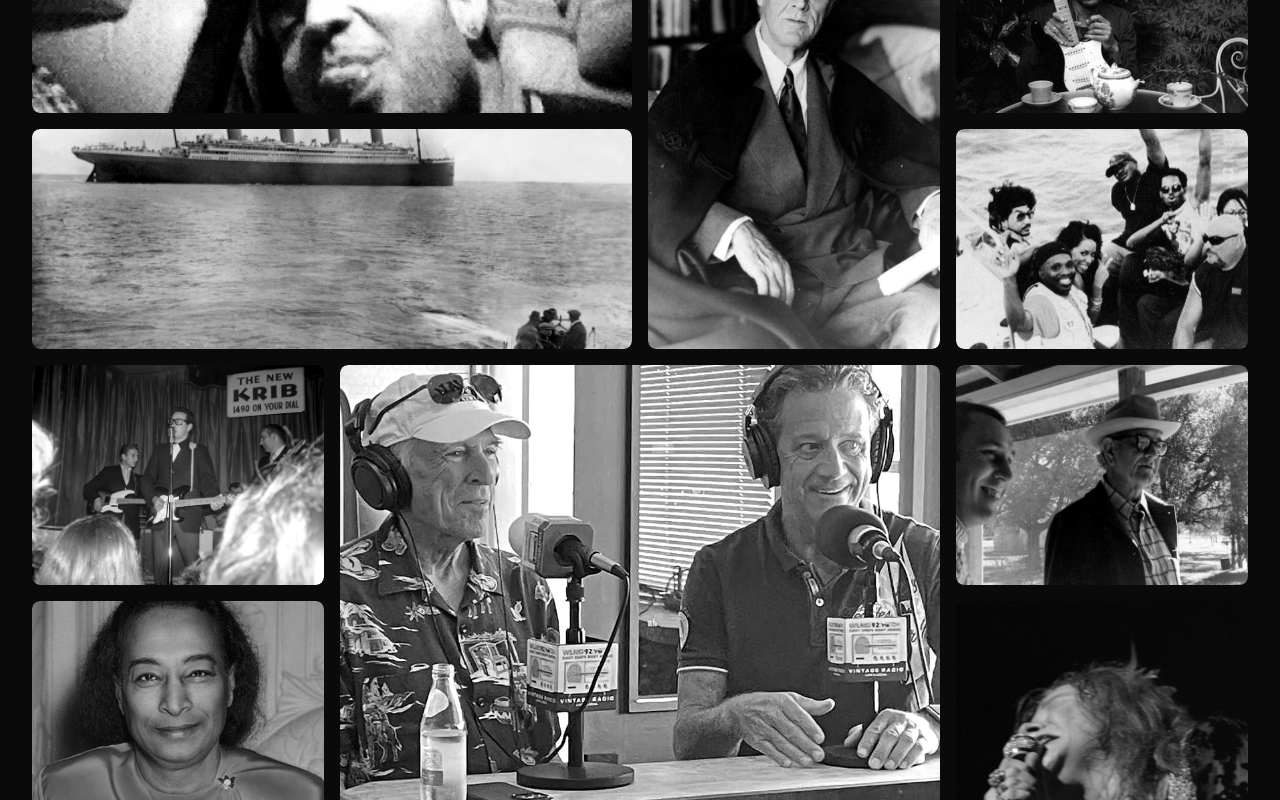
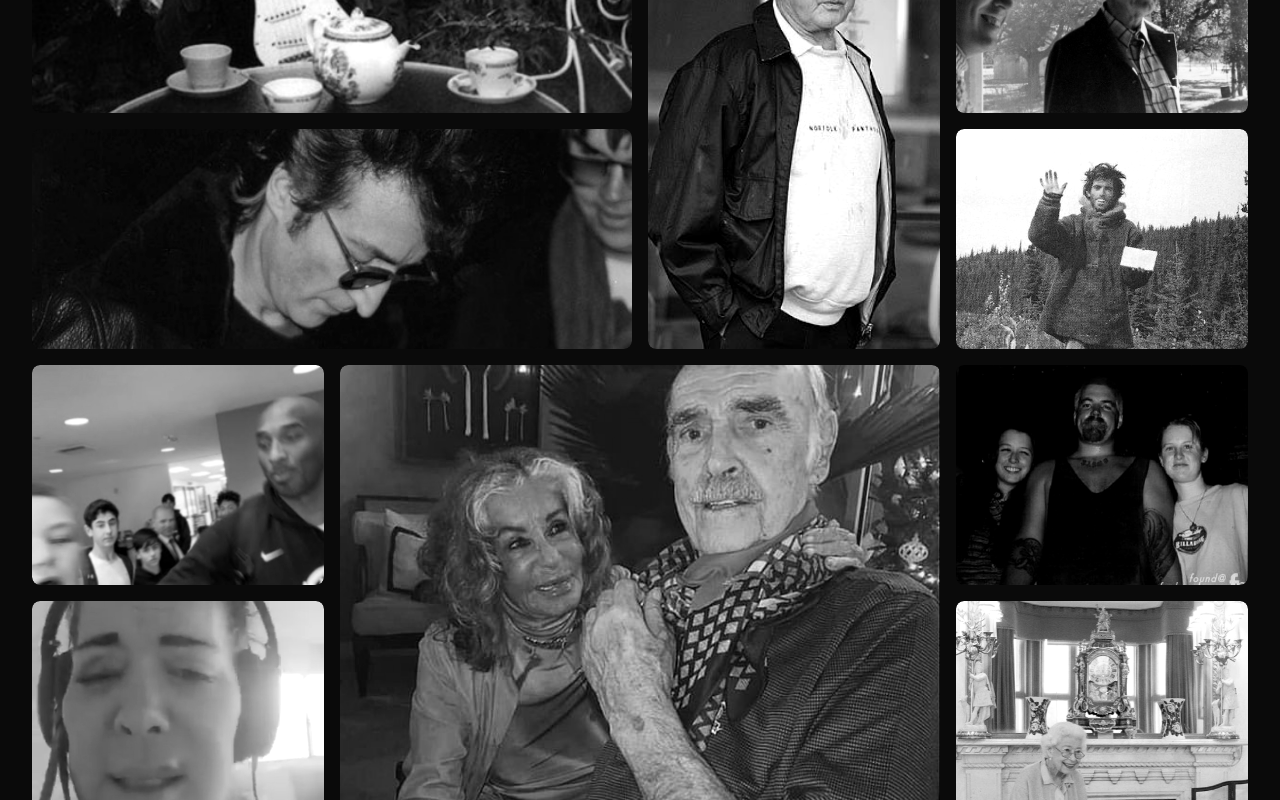
Before and after one commit to mkitzman/lastknownphoto, a Vue app: page / in a window 1280 px wide. Shown: the part 520-1320 px from the top of the page. Built offline with nearby package versions, Linux system fonts and the light colour scheme; a web font is replaced by a local one.

Commit message:
Add Phil Hartman post and fix map popup focal point cropping

```diff
--- /dev/null
+++ b/content/posts/phil-hartman.json
@@ -0,0 +1,33 @@
+{
+  "id": "phil-hartman-01",
+  "slug": "phil-hartman",
+  "name": "Phil Hartman",
+  "title": "Last known photo of Phil Hartman with his wife Brynn, taken on May 8, 1998, at a private dinner party at Chasen's Restaurant in Beverly Hills, California — just 20 days before his death.",
+  "imageUrl": "/images/phil-hartman.jpg",
+  "date": "May 8, 1998",
+  "deathDate": "May 28, 1998",
+  "age": 49,
+  "tags": [
+    "actor",
+    "comedian",
+    "snl",
+    "newsradio"
+  ],
+  "sourceUrl": "https://en.wikipedia.org/wiki/Phil_Hartman",
+  "sourceLabel": "Wikipedia",
+  "description": "Phil Hartman and his wife Brynn Omdahl were photographed on May 8, 1998, attending a private dinner party at Chasen's Restaurant in Beverly Hills, California. The photo was taken near the end of the fourth season of NewsRadio, in which Hartman starred. Days earlier, on May 4, Hartman had made a public appearance at Planet Hollywood in Las Vegas. At the time, the couple's marriage was under severe strain due to Brynn's struggles with substance abuse; reports indicate she had recently relapsed after a period of sobriety. In the early morning hours of May 28, 1998, Brynn Hartman shot and killed Phil as he slept in their Encino, California home, then died by suicide hours later. He was 49 years old.",
+  "bio": "Phil Hartman was an American comedian, actor, screenwriter, and graphic designer. Best known for his eight seasons on Saturday Night Live, his starring role as Bill McNeal on NewsRadio, and voice work on The Simpsons as Troy McClure and Lionel Hutz.",
+  "photoCredit": "Jeff Kravitz / Associated Press",
+  "createdAt": "2026-04-17",
+  "location": {
+    "name": "Chasen's Restaurant, 246 N Canon Dr, Beverly Hills, CA 90210",
+    "lat": 34.0687,
+    "lng": -118.4014,
+    "mapsUrl": "https://www.google.com/maps/search/246+N+Canon+Dr+Beverly+Hills+CA+90210"
+  },
+  "aspectRatio": "portrait",
+  "focalPoint": {
+    "x": 28,
+    "y": 20
+  }
+}
--- a/src/views/Map.vue
+++ b/src/views/Map.vue
@@ -52,10 +52,12 @@ onMounted(() => {
   for (const post of postsWithLocation) {
     const loc = post.location!
     const truncDesc = post.title.length > 120 ? post.title.slice(0, 120) + '...' : post.title
+    const fp = post.focalPoint
+    const objectPosition = fp ? `${fp.x}% ${fp.y}%` : '50% 50%'
 
     const popupContent = `
       <div class="map-popup">
-        <img src="${post.imageUrl}" alt="${post.name}" />
+        <img src="${post.imageUrl}" alt="${post.name}" style="object-position: ${objectPosition}" />
         <div class="map-popup-body">
           <h3>${post.name}</h3>
           <p class="map-popup-location">${loc.name}</p>
```
Also changed, not shown: public/images/phil-hartman.jpg (added).
